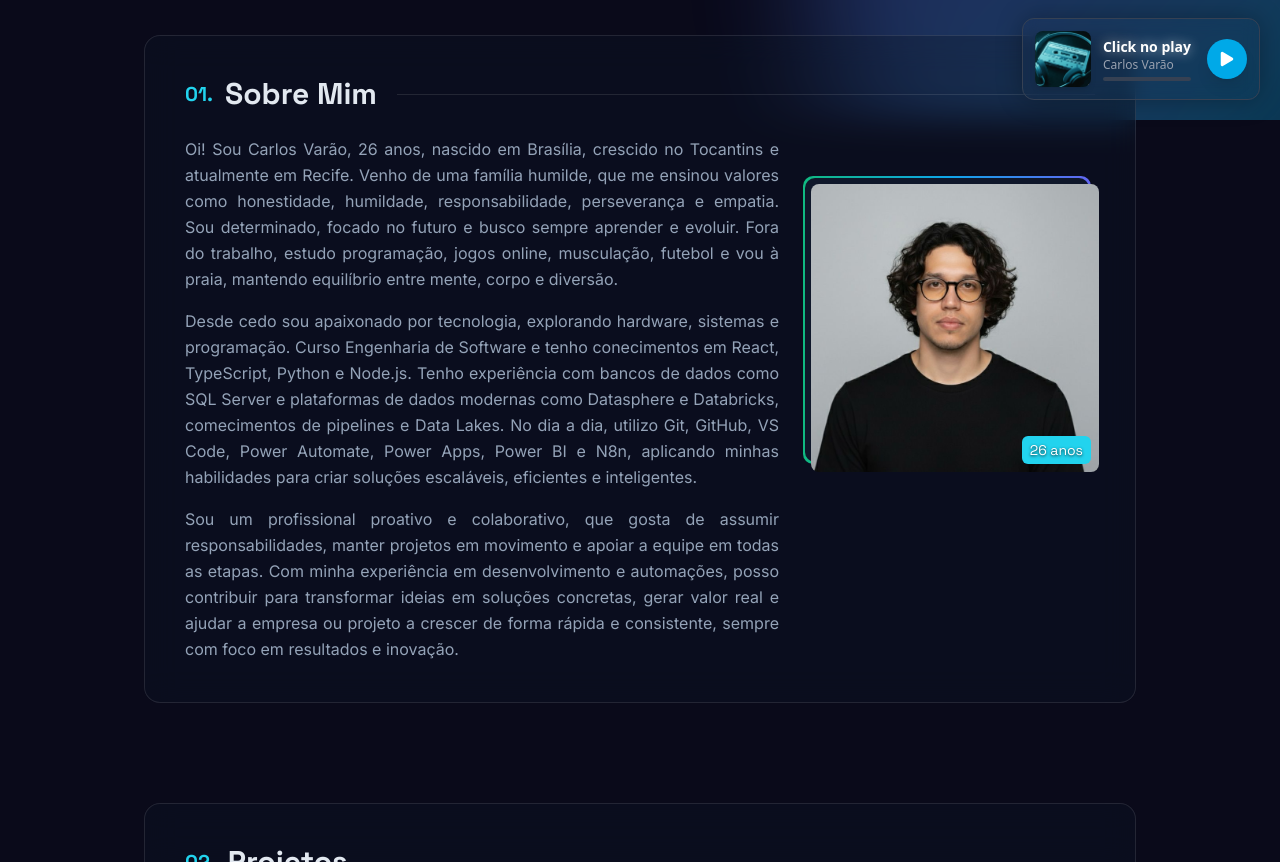
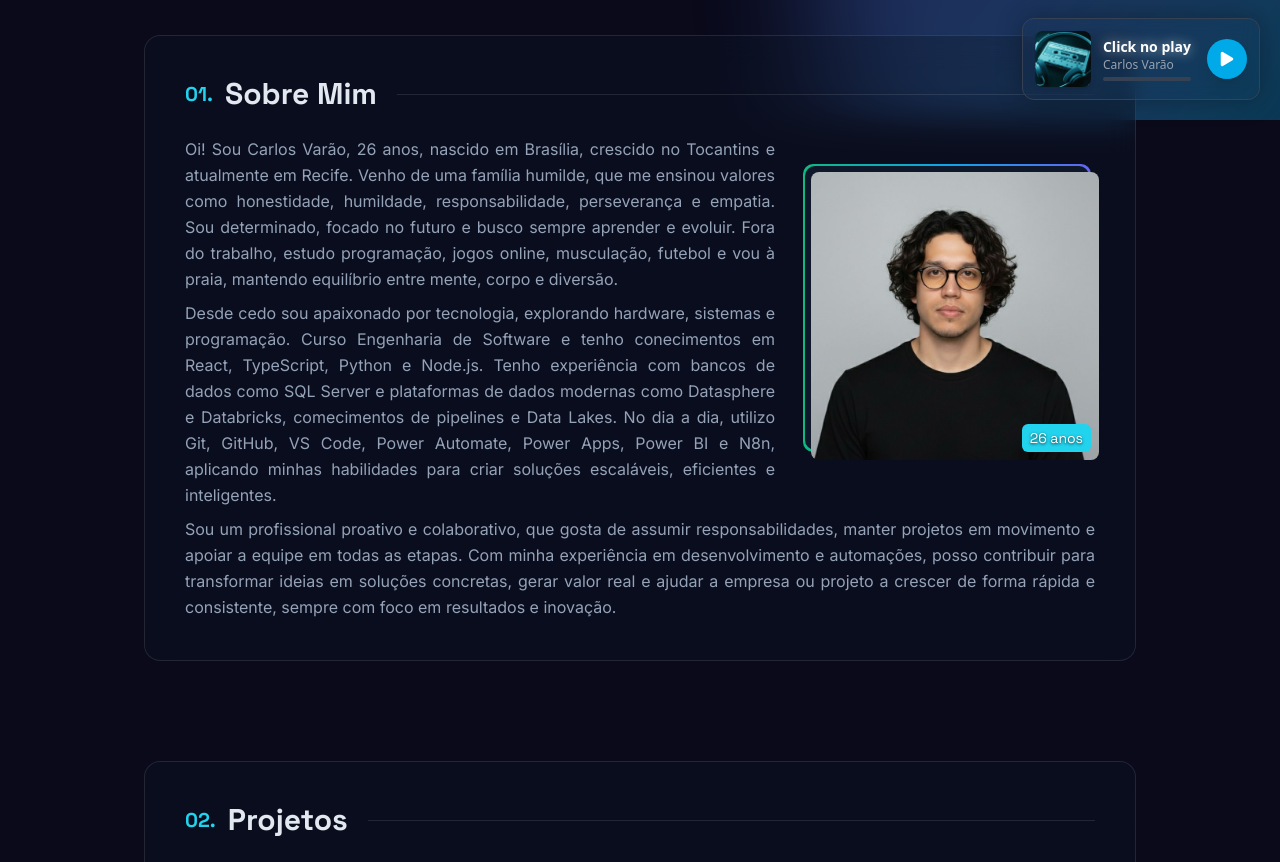
Before and after one commit to CarlosVarao/new_portfolio, a React (Vite) app: page / in a window 1280 px wide. Shown: the part 680-1542 px from the top of the page. Built offline with nearby package versions, Linux system fonts and the light colour scheme.

Commit message:
ajustes no layout

```diff
--- a/src/components/SectionAbout.tsx
+++ b/src/components/SectionAbout.tsx
@@ -6,30 +6,47 @@ export default function SectionAbout() {
   return (
     <>
       <CardSections numberSection="01." inforSection="Sobre Mim">
-        <div
-          className="flex gap-7 flex-col md:flex-row scroll-mt-52"
-          id="Sobre"
-        >
-          <div className="flex flex-col gap-4 text-base leading-relaxed font-primary text-[#94a3b8] text-justify">
-            <p>{sobreMy.p1}</p>
-            <p>{sobreMy.p2}</p>
-            <p>{sobreMy.p3}</p>
+        <div className="scroll-mt-52 flex flex-col gap-2" id="Sobre">
+          <div className="flex gap-8 flex-col md:flex-row">
+            {/* Textos p1 e p2 */}
+            <div className="flex flex-col gap-2 text-base leading-relaxed font-primary text-[#94a3b8] text-justify ">
+              <p>{sobreMy.p1}</p>
+              <p>{sobreMy.p2}</p>
+            </div>
+
+            {/* Foto */}
+            <div className="hidden lg:block mt-3 md:mt-8 font-secondary ">
+              <div className="relative w-64 h-64 md:w-72 md:h-72">
+                <div className="absolute -inset-1 borda-gradiente bottom-1 right-1"></div>
+
+                <img
+                  src={photo}
+                  alt="Foto profissional"
+                  className="relative z-10 w-full h-full object-cover rounded-lg left-1 top-1"
+                />
+
+                <p className="absolute bottom-1 right-1 bg-[#22D3EE] text-white text-sm px-2 py-1 rounded-md z-20 text-shadow-[0_1px_3px_rgba(0,0,0,0.8)]">
+                  26 anos
+                </p>
+              </div>
+            </div>
           </div>
 
-          <div className="mt-3 md:mt-11 flex justify-center font-secondary">
+          <p className="text-base leading-relaxed font-primary text-[#94a3b8] text-justify">
+            {sobreMy.p3}
+          </p>
+
+          <div className="lg:hidden mt-5 flex justify-center font-secondary ">
             <div className="relative w-64 h-64 md:w-72 md:h-72">
-              {/* Borda levemente deslocada */}
               <div className="absolute -inset-1 borda-gradiente bottom-1 right-1"></div>
 
-              {/* Imagem */}
               <img
                 src={photo}
-                alt="Foto profissional de Seu Nome"
+                alt="Foto profissional"
                 className="relative z-10 w-full h-full object-cover rounded-lg left-1 top-1"
               />
 
-              {/* Idade sobreposta no canto inferior */}
-              <p className="absolute bottom-1 right-1 bg-[#22D3EE] text-white text-sm px-2 py-1 rounded-md z-20  text-shadow-[0_1px_3px_rgba(0,0,0,0.8)]">
+              <p className="absolute bottom-1 right-1 bg-[#22D3EE] text-white text-sm px-2 py-1 rounded-md z-20 text-shadow-[0_1px_3px_rgba(0,0,0,0.8)]">
                 26 anos
               </p>
             </div>
```
